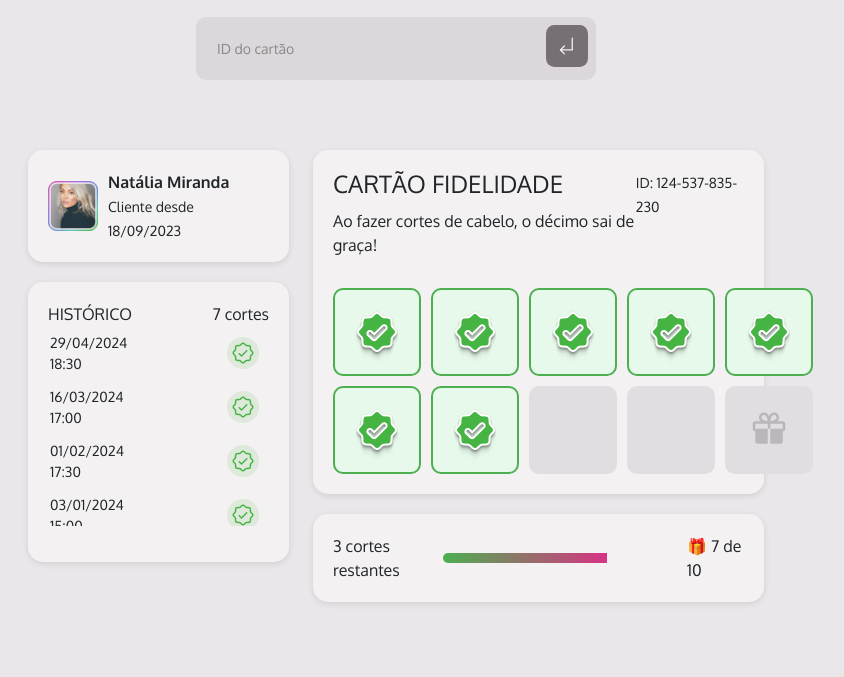
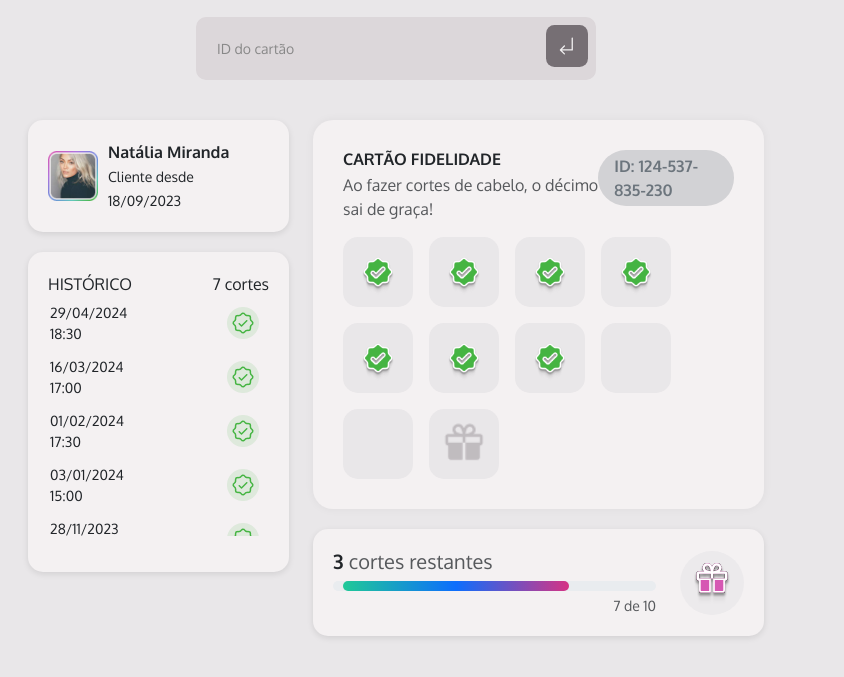
Before and after one commit to darlington-dev/desafio-member-club, a plain HTML site: page index.html in a window 1280 px wide. Shown: the part 99-776 px from the top of the page, without its empty margins (244-1088 px from the left). Drawn offline with nearby package versions, Linux system fonts and the light colour scheme.

Commit message:
Terminando

```diff
--- a/index.html
+++ b/index.html
@@ -17,6 +17,7 @@
 <body style="background-color: #e9e7e9;">
 
   <div class="title"><img src="assets/Logo.png" alt=""></div>
+
 
   <div class="input-container">
     <input type="text" placeholder="ID do cartão">
@@ -60,43 +61,91 @@
 
       </div>
       <div class="col-md-5">
-        <div class="fidelity-card">
-          <div class="d-flex justify-content-between">
+
+
+        <div class="fidelidade-card">
+          <div class="d-flex justify-content-between align-items-start mb-3">
             <div>
-              <h4>CARTÃO FIDELIDADE</h4>
-              <p>Ao fazer cortes de cabelo, o décimo sai de graça!</p>
+              <h6 class="fw-bold mb-1">CARTÃO FIDELIDADE</h6>
+              <p class="mb-0 text-muted">Ao fazer cortes de cabelo, o décimo sai de graça!</p>
             </div>
-            <div>
-              <small>ID: 124-537-835-230</small>
+            <div class="bg-secondary bg-opacity-25 px-3 py-1 rounded-pill fw-semibold text-secondary">
+              ID: 124-537-835-230
             </div>
           </div>
-          <div class="stamps">
-            <div class="stamp checked"><img src="assets/PinCheck.png" alt=""></div>
-            <div class="stamp checked"><img src="assets/PinCheck.png" alt=""></div>
-            <div class="stamp checked"><img src="assets/PinCheck.png" alt=""></div>
-            <div class="stamp checked"><img src="assets/PinCheck.png" alt=""></div>
-            <div class="stamp checked"><img src="assets/PinCheck.png" alt=""></div>
-            <div class="stamp checked"><img src="assets/PinCheck.png" alt=""></div>
-            <div class="stamp checked"><img src="assets/PinCheck.png" alt=""></div>
-            <div class="stamp"></div>
-            <div class="stamp"></div>
-            <div class="stamp"><img src="assets/Icons.png" alt=""></div>
+
+          <div class="row g-3">
+            <!-- Primeira linha -->
+            <div class="custom-col-5">
+              <div class="slot"><img src="assets/PinCheck.png" alt="Check"></div>
+            </div>
+            <div class="custom-col-5">
+              <div class="slot"><img src="assets/PinCheck.png" alt="Check"></div>
+            </div>
+            <div class="custom-col-5">
+              <div class="slot"><img src="assets/PinCheck.png" alt="Check"></div>
+            </div>
+            <div class="custom-col-5">
+              <div class="slot"><img src="assets/PinCheck.png" alt="Check"></div>
+            </div>
+            <div class="custom-col-5">
+              <div class="slot"><img src="assets/PinCheck.png" alt="Check"></div>
+            </div>
+
+            <!-- Segunda linha -->
+            <div class="custom-col-5">
+              <div class="slot"><img src="assets/PinCheck.png" alt="Check"></div>
+            </div>
+            <div class="custom-col-5">
+              <div class="slot"><img src="assets/PinCheck.png" alt="Check"></div>
+            </div>
+            <div class="custom-col-5">
+              <div class="slot"></div>
+            </div>
+            <div class="custom-col-5">
+              <div class="slot"></div>
+            </div>
+            <div class="custom-col-5">
+              <div class="slot"><img src="assets/Icons.png" alt="Gift"></div>
+            </div>
           </div>
+
+
         </div>
 
-        <div class="progress-card">
-          <span>3 cortes restantes</span>
-          <div class="progress-bar">
-            <div class="progress-bar-fill"></div>
+
+        <div class="progress-member">
+          <div class="d-flex align-items-center justify-content-between">
+
+            <!-- Texto e progresso -->
+            <div class="flex-grow-1 me-4">
+              <h5 class="mb-2 fw-bold">
+                <span class="text-dark">3</span> <span class="fw-normal text-muted">cortes restantes</span>
+              </h5>
+
+              <div class="progress rounded-pill" style="height: 10px;">
+                <div class="progress-bar" style="width: 70%;"></div>
+
+              </div>
+
+              <div class="text-end mt-1 text-muted small">7 de 10</div>
+            </div>
+
+            <!-- Ícone de presente -->
+            <div class="icon-gift">
+              <img src="assets/fidelidade.svg" alt="Presente">
+            </div>
+
           </div>
-          <span class="gift-icon">🎁 7 de 10</span>
+
         </div>
+      </div>
 
-      </div>
 
     </div>
   </div>
-  </div>
+
+
 
 
   <script src="https://cdn.jsdelivr.net/npm/bootstrap@5.3.7/dist/js/bootstrap.bundle.min.js"
--- a/style.css
+++ b/style.css
@@ -19,6 +19,7 @@
     .input-container {
       position: relative;
       width: 400px;
+       margin-bottom: 40px;
     }
 
     .input-container input {
@@ -32,7 +33,7 @@
       outline: none;
       transition: border 0.2s ease;
       text-align: start;
-      margin-bottom: 70px;
+
     }
 
     .img_color {
@@ -64,6 +65,7 @@
 
     .profile-card,
     .history,
+    .progress-member,
     .fidelity-card,
     .progress-card {
       background: #F4F1F2;
@@ -86,10 +88,14 @@
       object-fit: cover;
     }
 
-
+    .progress-member{
+      margin-top: 20px;
+      margin-bottom: 20px;
+    }
 
     .history {
       margin-top: 20px;
+      margin-bottom: 20px;
     }
 
     .history h4 {
@@ -99,7 +105,7 @@
 
     .history ul {
       list-style: none;
-      max-height: 200px;
+      max-height: 240px;
       overflow-y: auto;
       padding-right: 10px;
       margin-left: -30px !important;
@@ -113,42 +119,9 @@
       font-size: 14px;
     }
 
-    .check-icon {
-      color: green;
-    }
-
-
-
-    .fidelity-card h4 {
-      margin-bottom: 10px;
-    }
-
-    .stamps {
-      display: grid;
-      grid-template-columns: repeat(5, 1fr);
-      gap: 10px;
-      margin-top: 15px;
-    }
-
-    .stamp {
-      width: 88px;
-      height: 88px;
-      background: #e0dee1;
-      display: flex;
-      align-items: center;
-      justify-content: center;
-      border-radius: 10px;
-    }
-
-    .stamp.checked {
-      background: #e6f9ea;
-      border: 2px solid #4CAF50;
-    }
 
     .progress-card {
-      display: flex;
-      align-items: center;
-      justify-content: space-between;
+
       margin-top: 20px;
     }
 
@@ -174,3 +147,65 @@
     .gift-icon {
       font-size: 20px;
     }
+
+.fidelidade-card {
+      max-width: 700px;
+      border-radius: 20px;
+      background-color: #F4F1F2;
+      padding: 30px;
+      box-shadow: 0 0 10px rgba(0,0,0,0.05);
+    }
+
+    .slot {
+      width: 70px;
+      height: 70px;
+      background-color: #e9e7e9;
+      border-radius: 15px;
+      display: flex;
+      align-items: center;
+      justify-content: center;
+    }
+
+    .slot img {
+      width: 46px;
+      height: 46px;
+    }
+
+    /* Corrige para 5 colunas por linha */
+    .custom-col-5 {
+      flex: 0 0 20%;
+      max-width: 20%;
+    }
+
+    @media (max-width: 576px) {
+      .slot {
+        width: 100%;
+        height: 60px;
+      }
+
+      .custom-col-5 {
+        flex: 0 0 33.3333%;
+        max-width: 33.3333%;
+      }
+    }
+
+
+
+        .progress-bar {
+      background: linear-gradient(to right, #20c997, #0d6efd, #d63384);
+    }
+
+    .icon-gift {
+      width: 64px;
+      height: 64px;
+      background-color: #eceaec;
+      border-radius: 50%;
+      display: flex;
+      align-items: center;
+      justify-content: center;
+    }
+
+    .icon-gift img {
+      width: 42px;
+      height: 42px;
+    }
```
